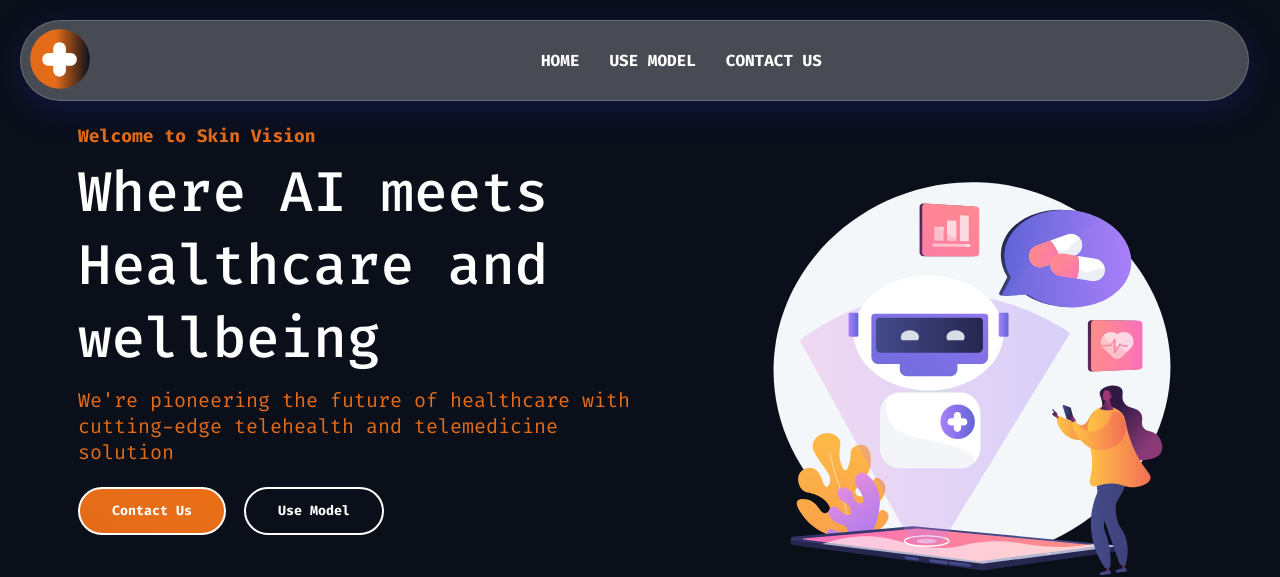
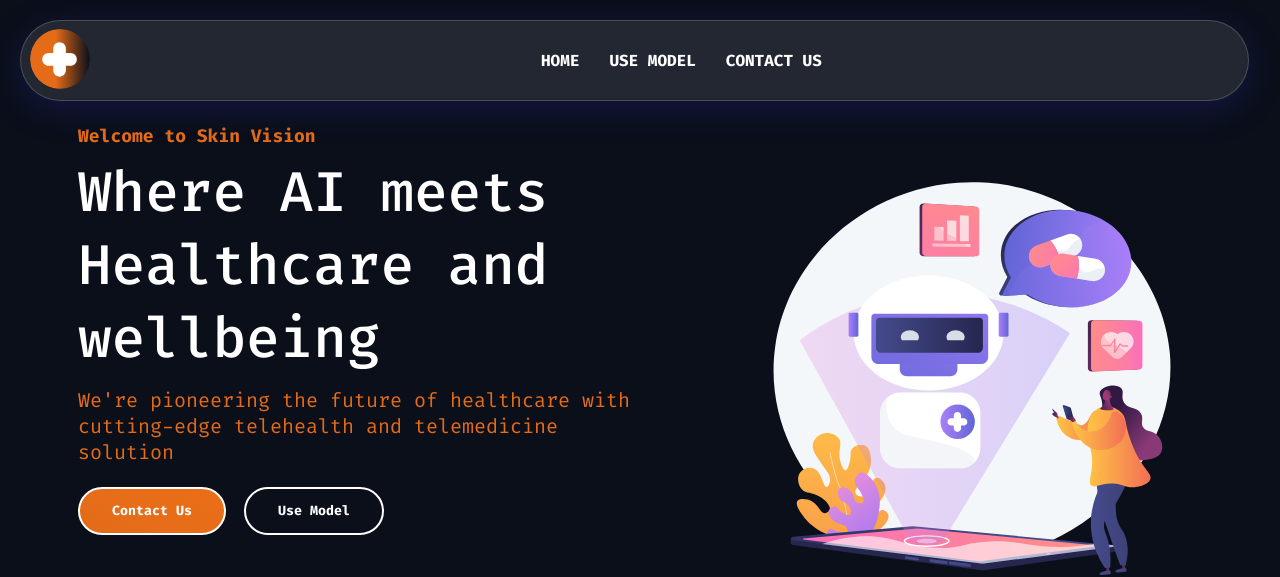
Before and after one commit to spider-development01/Skin-vision, a plain HTML site: page index.html in a window 1280 px wide. Shown: the top 577 px of the page. Drawn offline with Linux system fonts and the light colour scheme; a web font is replaced by a local one.

Commit message:
Update styles.css

```diff
--- a/styles.css
+++ b/styles.css
@@ -771,8 +771,9 @@ iframe{
 }
 
 ul.nav-bar {
-    background: rgba(255, 255, 255, 0.25);
+    background: rgba(255, 255, 255, 0.1);
     box-shadow: 0 8px 32px 0 rgba(31, 38, 135, 0.37);
-    backdrop-filter: blur(8.5px);
-    -webkit-backdrop-filter: blur( 8.5px );
+    backdrop-filter: blur(5.5px);
+    -webkit-backdrop-filter: blur( 5.5px );
     border: 1px solid rgba(255, 255, 255, 0.18);
+}
```
